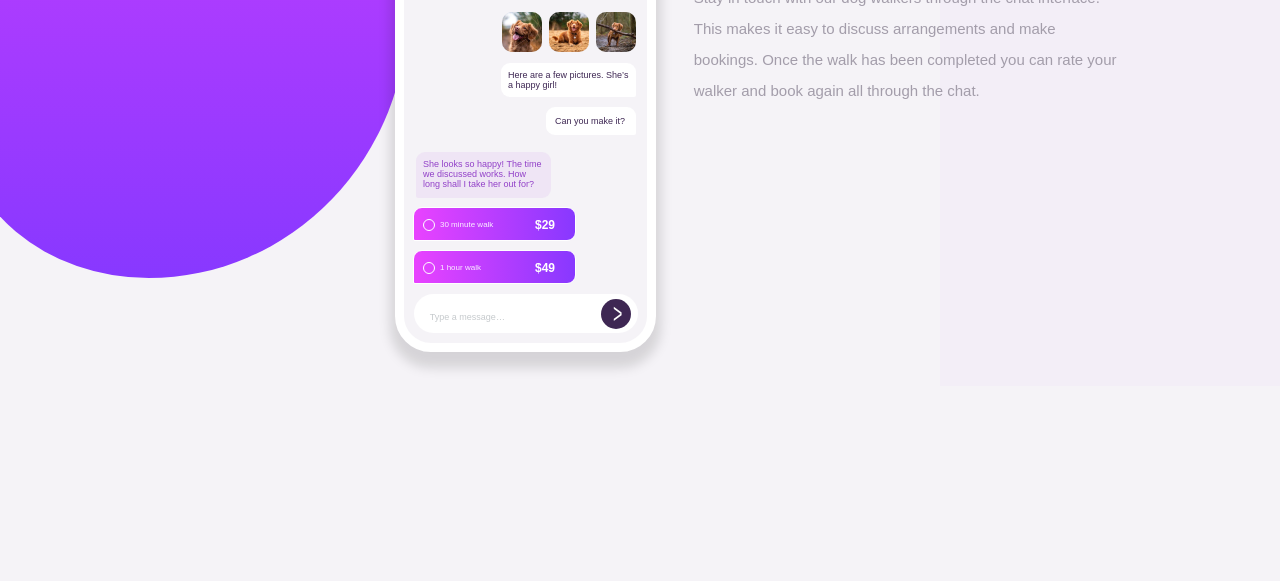
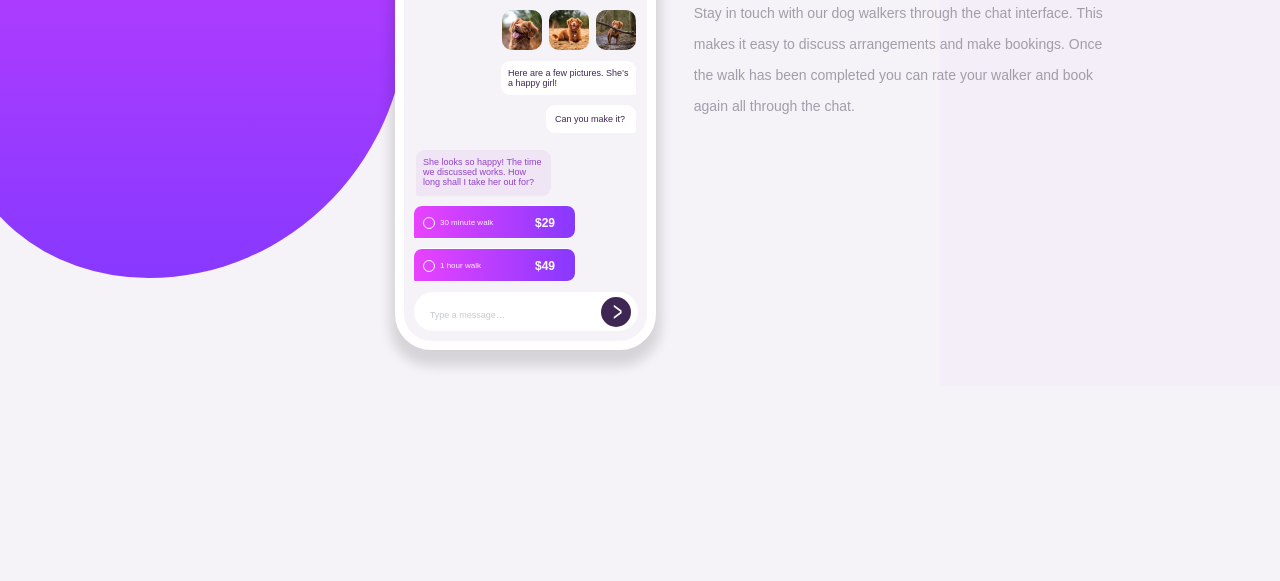
Before and after one commit to marwaas3d/frontend-mentor-challenge-five, a plain HTML site: page index.html in a window 1280 px wide. Shown: the part 379-960 px from the top of the page. Drawn offline with Linux system fonts and the light colour scheme.

Commit message:
updated css file

```diff
--- a/main.css
+++ b/main.css
@@ -60,7 +60,7 @@ body{
 /* ********************************************* */
 .content{
     position: absolute;
-    top:  37%;
+    top:  39%;
     left: 54.2%;
     width: 429px;
     height: 185px;
@@ -72,7 +72,7 @@ body{
 }
 
 .content p {
-    Font-size: 15px;
+    Font-size: 14px;
     color: var(--Dark-Grayish-Violet);
     font-weight: 500;
     line-height: 31px;
@@ -94,7 +94,7 @@ body{
     44px 32px 33px 44px;
     row-gap: 11px;
     position: absolute;
-    top: -587px;
+    top: -589px;
     left: 47%;
     box-shadow: 0px 11px 12px 5px #00000021;
 
```
